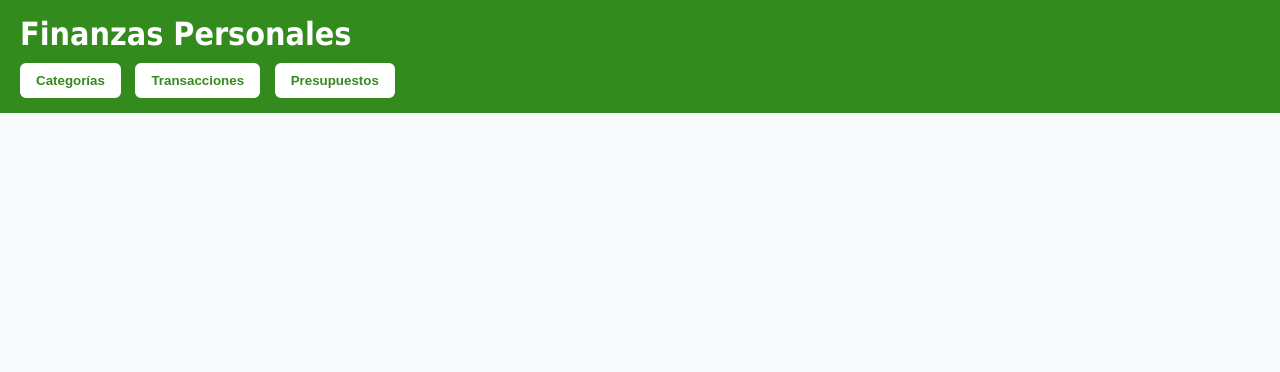
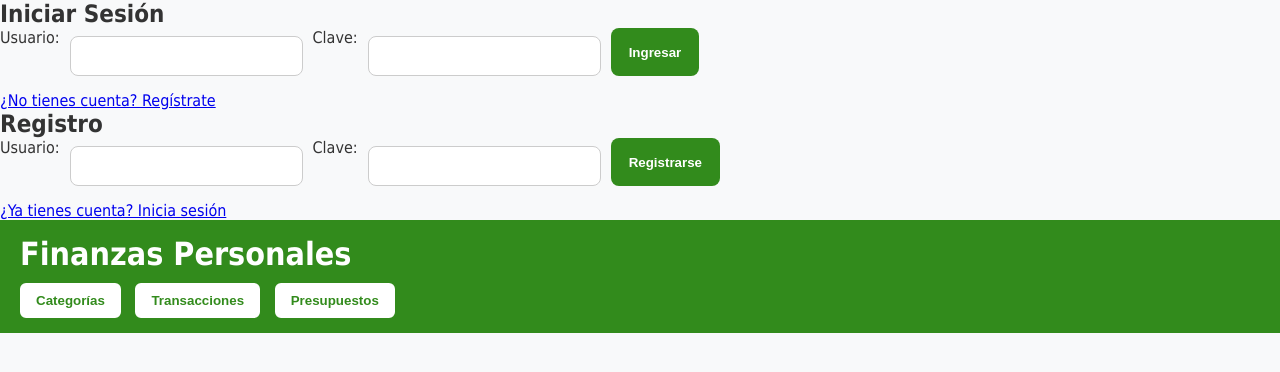
Before and after one commit to stghattas/proyecto_3_cliweb, a plain HTML site: page index.html in a window 1280 px wide. Drawn offline with Linux system fonts and the light colour scheme.

Commit message:
Feat: inicio de sesion

```diff
--- a/index.html
+++ b/index.html
@@ -1,15 +1,53 @@
 <!DOCTYPE html>
 <html lang="es">
-
 <head>
   <meta charset="UTF-8" />
   <meta name="viewport" content="width=device-width, initial-scale=1.0" />
   <title>Finanzas Web</title>
-  <link rel="stylesheet" href="styles/styles.css">
-  <link href="https://cdnjs.cloudflare.com/ajax/libs/font-awesome/6.4.0/css/all.min.css" rel="stylesheet">
+  <link rel="stylesheet" href="styles/styles.css" />
+  <link href="https://cdnjs.cloudflare.com/ajax/libs/font-awesome/6.4.0/css/all.min.css" rel="stylesheet" />
 </head>
 
 <body>
+  <!-- BLOQUE DE LOGIN/REGISTRO -->
+  <div id="authWrapper">
+
+    <!-- LOGIN -->
+    <div class="login-container" id="loginView">
+      <h2>Iniciar Sesión</h2>
+      <form id="loginForm">
+        <label for="username">Usuario:</label>
+        <input type="text" id="username" name="username" required />
+
+        <label for="password">Clave:</label>
+        <input type="password" id="password" name="password" required />
+
+        <button type="submit">Ingresar</button>
+      </form>
+      <p id="loginMessage" class="hidden"></p>
+      <p><a href="#" id="goToRegister">¿No tienes cuenta? Regístrate</a></p>
+    </div>
+
+    <!-- REGISTRO -->
+    <div class="login-container hidden" id="registerView">
+      <h2>Registro</h2>
+      <form id="registerForm">
+        <label for="regUsername">Usuario:</label>
+        <input type="text" id="regUsername" name="regUsername" required />
+
+        <label for="regPassword">Clave:</label>
+        <input type="password" id="regPassword" name="regPassword" required />
+
+        <button type="submit">Registrarse</button>
+      </form>
+      <p id="registerMessage" class="hidden"></p>
+      <p><a href="#" id="goToLogin">¿Ya tienes cuenta? Inicia sesión</a></p>
+    </div>
+
+  </div>
+
+  <!-- APLICACIÓN PRINCIPAL -->
+  <div id="contenidoApp" class="hidden">
     <header>
       <h1>Finanzas Personales</h1>
       <nav>
@@ -20,6 +58,7 @@
     </header>
 
     <main>
+      <!-- Sección Categorías -->
       <section id="seccionCategorias" class="seccion">
         <h2>Categorías</h2>
         <form id="formCategoria">
@@ -29,6 +68,7 @@
         <ul id="listaCategorias"></ul>
       </section>
 
+      <!-- Sección Transacciones -->
       <section id="seccionTransacciones" class="seccion">
         <h2>Transacciones</h2>
         <form id="formTransaccion">
@@ -53,6 +93,7 @@
         <ul id="listaTransacciones"></ul>
       </section>
 
+      <!-- Sección Presupuestos -->
       <section id="seccionPresupuestos" class="seccion">
         <h2>Presupuestos</h2>
         <form id="formPresupuesto">
@@ -66,12 +107,14 @@
         <ul id="listaPresupuestos"></ul>
       </section>
     </main>
+  </div>
 
+  <!-- SCRIPTS -->
   <script src="js/db.js"></script>
   <script src="js/components/categorias.js"></script>
   <script src="js/components/transacciones.js"></script>
   <script src="js/components/presupuestos.js"></script>
   <script src="js/app.js"></script>
+  <script src="js/lg.js"></script>
 </body>
-
 </html>
```
Lines whose indentation alone changed are shown as unchanged.
